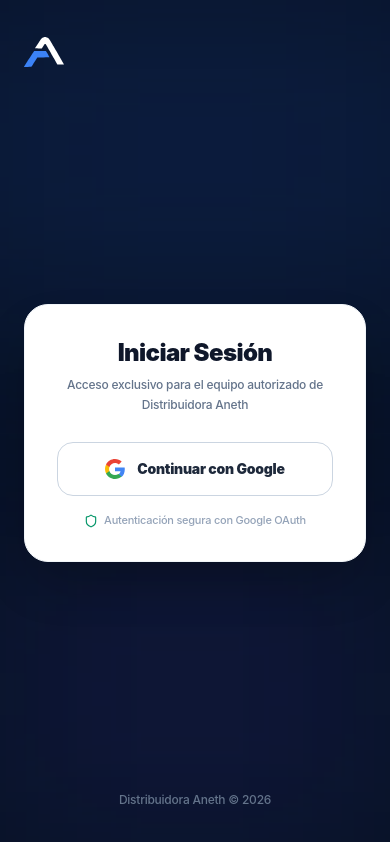
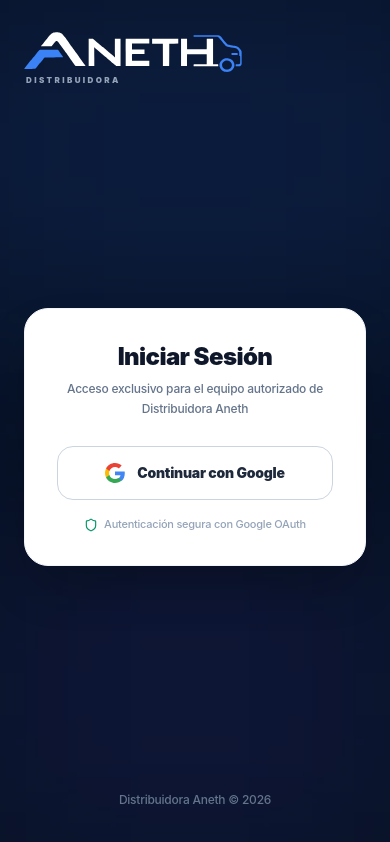
Before and after one commit to distribuidoraneth/app, a Next.js app: page / in a window 390 px wide. Built offline with nearby package versions, Linux system fonts and the light colour scheme; no server answers; a web font is replaced by a local one.

Commit message:
fix: use full logo on login landing page and keep isotype for internal mobile views

```diff
--- a/src/app/page.tsx
+++ b/src/app/page.tsx
@@ -49,12 +49,7 @@ export default function LoginPage() {
 
       {/* Top Header */}
       <header className="relative z-10 w-full max-w-4xl mx-auto flex items-center justify-between py-2">
-        <div className="hidden sm:block">
-          <AnethFullLogo size="md" variant="white" showSubtitle={true} subtitleText="DISTRIBUIDORA" />
-        </div>
-        <div className="sm:hidden">
-          <AnethIsotype size="md" variant="white" />
-        </div>
+        <AnethFullLogo size="md" variant="white" showSubtitle={true} subtitleText="DISTRIBUIDORA" />
       </header>
 
       {/* Main Login Card */}
```
